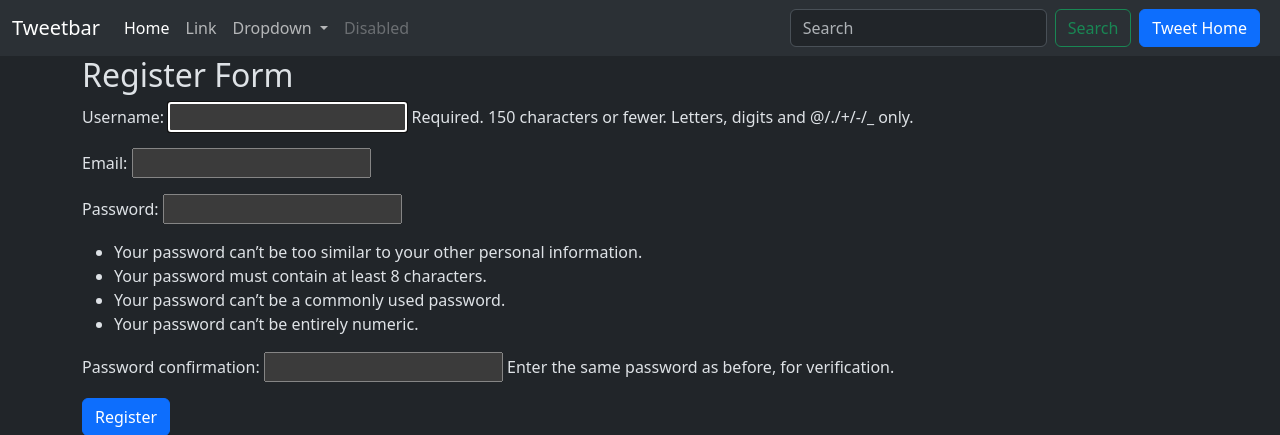
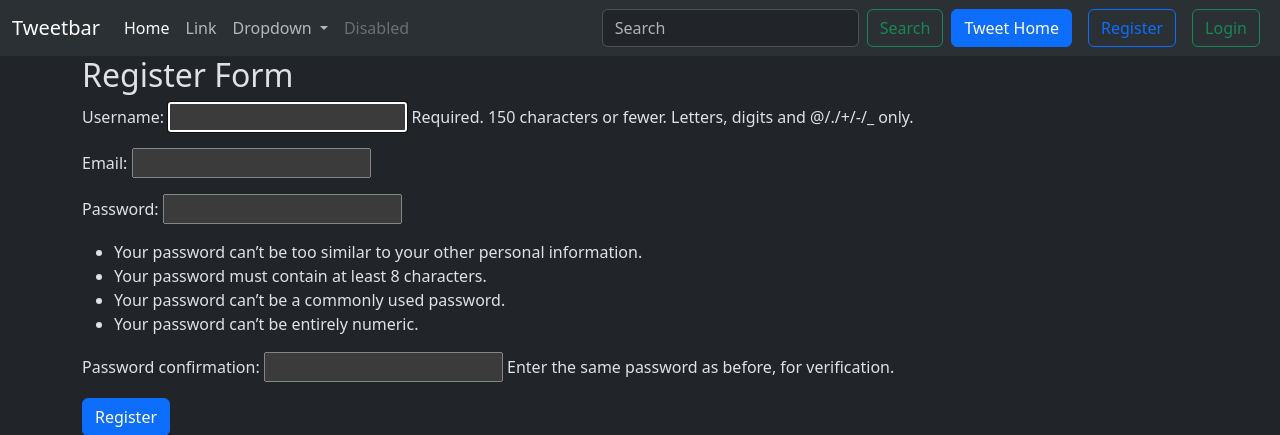
Before and after one commit to Vishallokhande8788/Tweet-App, a Django app: page /tweet/register/ in a window 1280 px wide. Shown: the top 435 px of the page. Run offline with Django 5.2, Linux system fonts and the light colour scheme.

Commit message:
custom user registation

```diff
--- a/chaiheadq/templates/layout.html
+++ b/chaiheadq/templates/layout.html
@@ -55,6 +55,8 @@
         {% csrf_token %}
         <button class="btn btn-outline-danger" type="submit">Logout</button>
       {% else %}
+      <a href="{% url 'register' %}" class="btn btn-outline-primary mx-2">Register</a>
+      <a href="{% url 'login' %}" class="btn btn-outline-success mx-2">Login</a>
       {% endif %}
     </div>
   </div>
```
